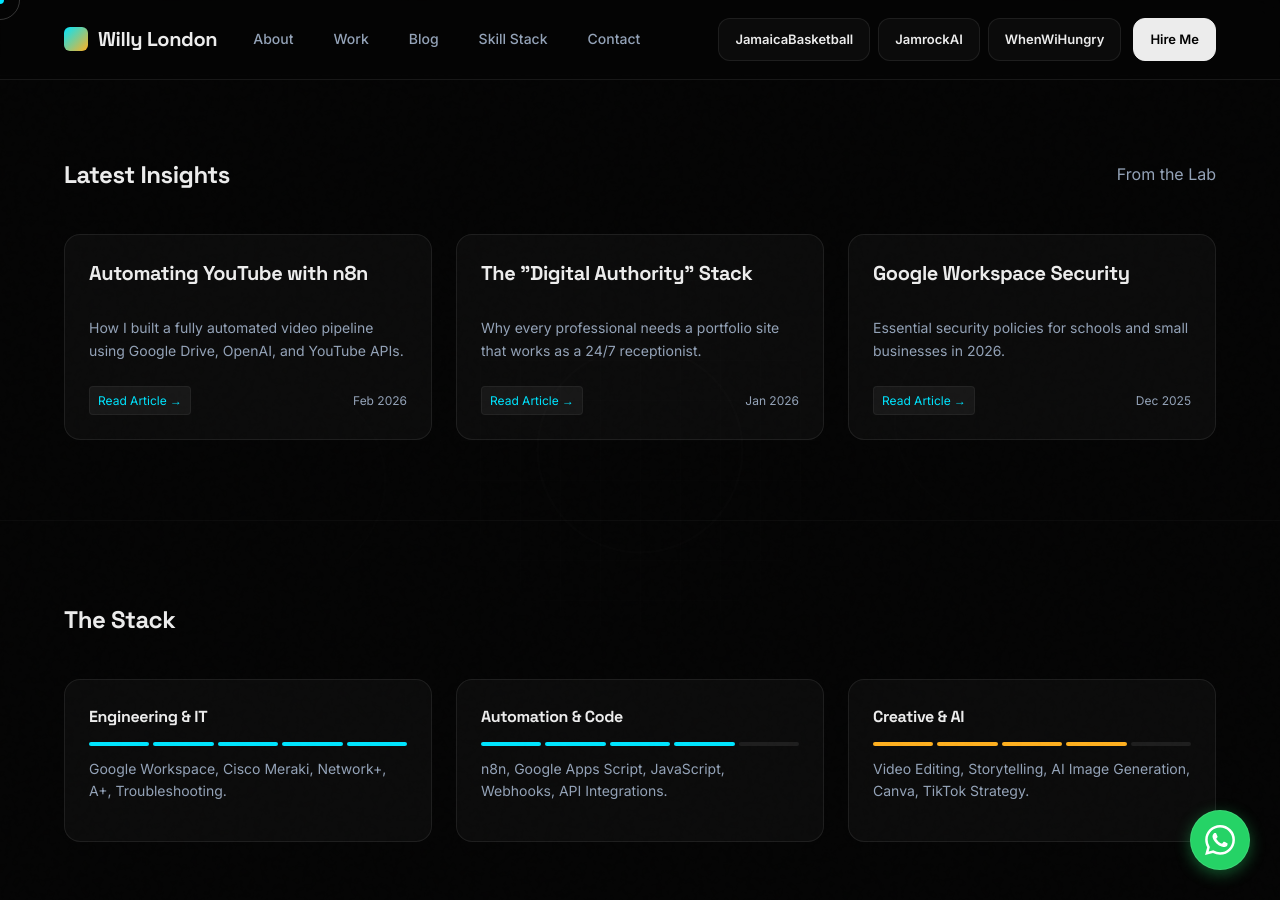
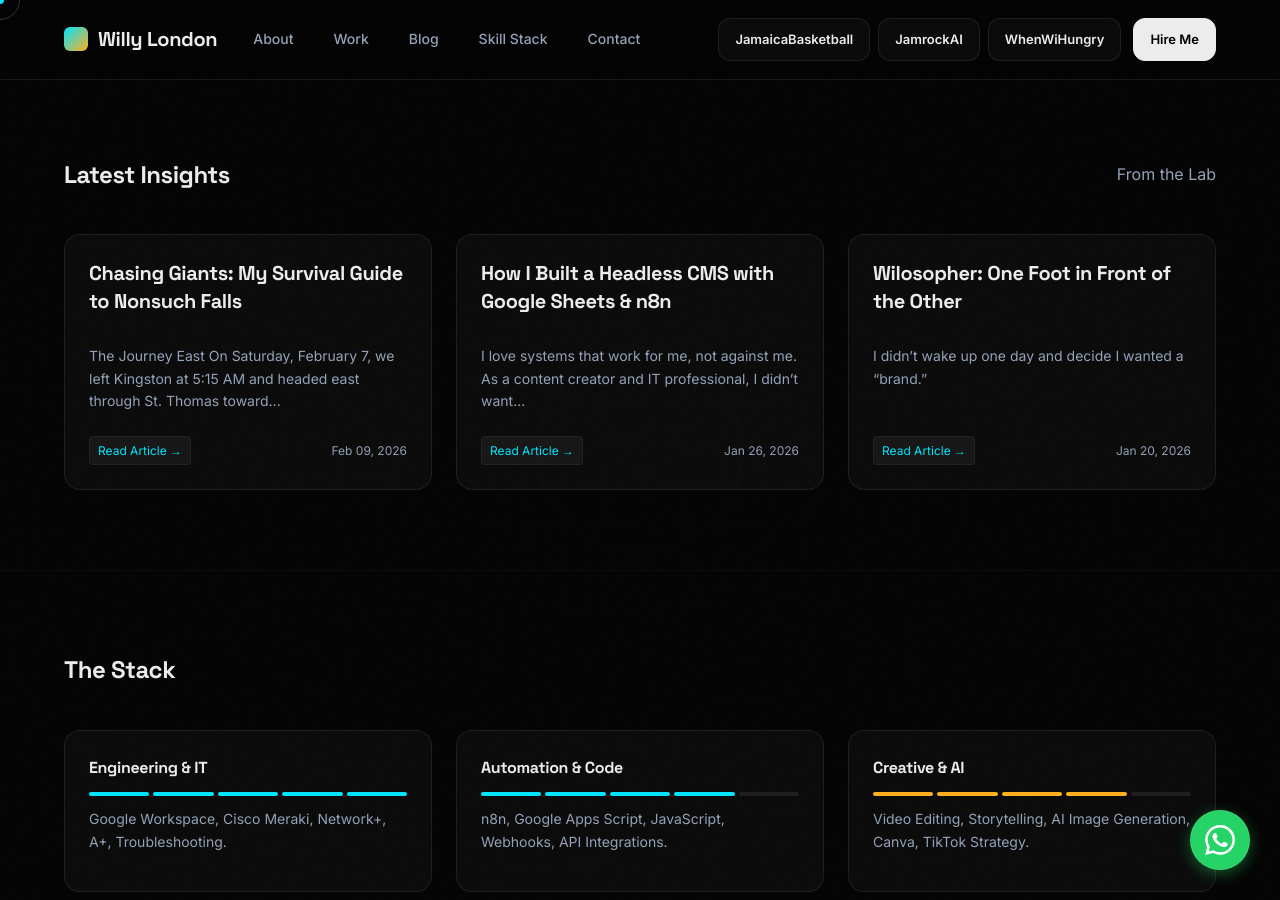
Before and after one commit to willylondon/creative-technician, a Jekyll site: the page built from index.html, in a window 1280 px wide and 900 px high, scrolled down 2010 px. Built offline with Jekyll 4.4.1, drawn with Linux system fonts in a browser that asks for light colours; comment, search, counter and statistics services are not loaded.

Commit message:
Update index.html

```diff
--- a/index.html
+++ b/index.html
@@ -471,44 +474,29 @@
         </div>
 
         <div class="grid-3">
-          <a href="#" class="card reveal data-hover">
+          {% for post in site.posts limit:3 %}
+          <a href="{{ post.url | relative_url }}" class="card reveal data-hover">
+
+            {% if post.image %}
+            <div style="width: 100%; height: 200px; margin-bottom: 16px; border-radius: 8px; overflow: hidden; background: #111;">
+              <img src="{{ post.image }}" alt="{{ post.title }}" style="width: 100%; height: 100%; object-fit: cover;">
+            </div>
+            {% endif %}
+
             <div class="flex justify-between items-center" style="margin-bottom: 16px;">
-              <h3 class="font-heading" style="font-size: 20px; line-height: 1.4;">Automating YouTube with n8n</h3>
+              <h3 class="font-heading" style="font-size: 20px; line-height: 1.4;">{{ post.title }}</h3>
             </div>
+
             <p style="color: var(--text-muted); font-size: 14px; margin-bottom: 24px; flex-grow: 1;">
-              How I built a fully automated video pipeline using Google Drive, OpenAI, and YouTube APIs.
+              {{ post.excerpt | strip_html | truncatewords: 20 }}
             </p>
+
             <div class="flex justify-between items-center" style="font-size: 12px; color: var(--text-muted);">
               <span class="tag" style="color:var(--accent-cyan)">Read Article &rarr;</span>
-              <span>Feb 2026</span>
+              <span>{{ post.date | date: "%b %d, %Y" }}</span>
             </div>
           </a>
-
-          <a href="#" class="card reveal data-hover" style="transition-delay: 100ms;">
-            <div class="flex justify-between items-center" style="margin-bottom: 16px;">
-              <h3 class="font-heading" style="font-size: 20px; line-height: 1.4;">The "Digital Authority" Stack</h3>
-            </div>
-            <p style="color: var(--text-muted); font-size: 14px; margin-bottom: 24px; flex-grow: 1;">
-              Why every professional needs a portfolio site that works as a 24/7 receptionist.
-            </p>
-            <div class="flex justify-between items-center" style="font-size: 12px; color: var(--text-muted);">
-              <span class="tag" style="color:var(--accent-cyan)">Read Article &rarr;</span>
-              <span>Jan 2026</span>
-            </div>
-          </a>
-
-          <a href="#" class="card reveal data-hover" style="transition-delay: 200ms;">
-            <div class="flex justify-between items-center" style="margin-bottom: 16px;">
-              <h3 class="font-heading" style="font-size: 20px; line-height: 1.4;">Google Workspace Security</h3>
-            </div>
-            <p style="color: var(--text-muted); font-size: 14px; margin-bottom: 24px; flex-grow: 1;">
-              Essential security policies for schools and small businesses in 2026.
-            </p>
-            <div class="flex justify-between items-center" style="font-size: 12px; color: var(--text-muted);">
-              <span class="tag" style="color:var(--accent-cyan)">Read Article &rarr;</span>
-              <span>Dec 2025</span>
-            </div>
-          </a>
+          {% endfor %}
         </div>
       </div>
     </section>
@@ -588,7 +576,25 @@
   <footer style="padding: 40px 0; border-top: 1px solid var(--border); text-align: center; font-size: 14px; color: var(--text-muted);">
     <div class="container">
       <p>&copy; <span id="year"></span> Willy London. Built with Systems & Soul.</p>
-    </div>
+
+      <div style="margin-top: 12px; font-size: 12px; font-family: 'Space Grotesk', sans-serif; opacity: 0.7;">
+
+        <script async src="//busuanzi.ibruce.info/busuanzi/2.3/busuanzi.pure.mini.js"></script>
+
+        <span id="busuanzi_container_site_pv" style="display:none;">
+           <span style="color: var(--accent-cyan);">●</span> SYSTEM TRAFFIC:
+           <span id="busuanzi_value_site_pv" style="color: var(--text-main); font-weight: 700;"></span>
+        </span>
+
+        <span style="margin: 0 8px; opacity: 0.3;">|</span>
+
+        <span id="busuanzi_container_site_uv" style="display:none;">
+           UNIQUE VISITORS:
+           <span id="busuanzi_value_site_uv" style="color: var(--text-main); font-weight: 700;"></span>
+        </span>
+
+      </div>
+      </div>
   </footer>
 
   <a href="https://wa.me/18767978034?text=Hi%20Willy%2C%20I%20viewed%20your%20portfolio%20and%20I%27m%20interested%20in%20working%20with%20you." class="whatsapp-float" target="_blank" aria-label="Chat on WhatsApp">
```
Also changed, not shown: other parts of index.html (+3 -0 lines).
